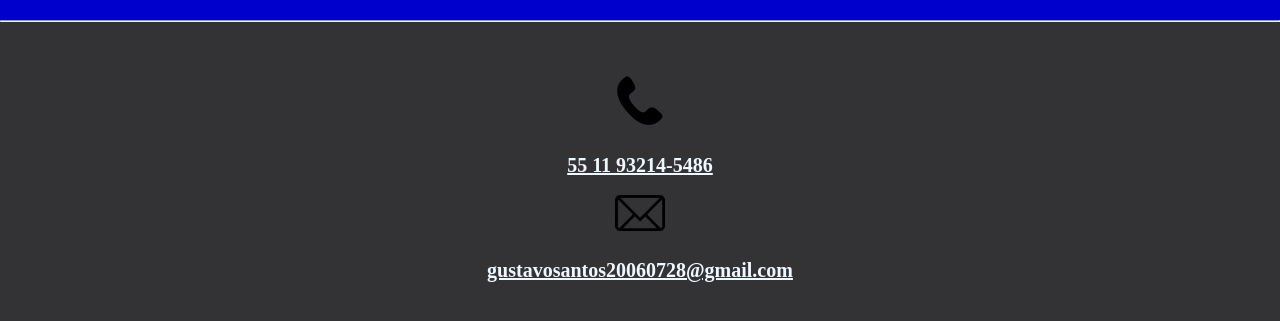
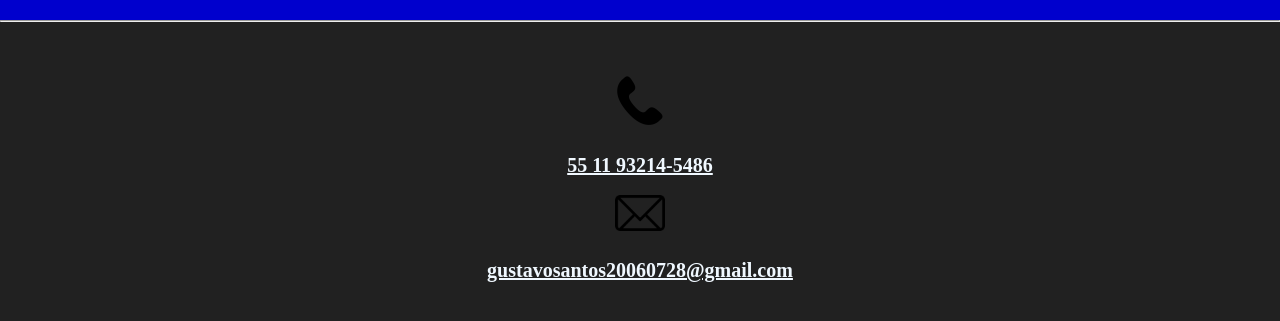
Before and after one commit to GhustavoSantos/Portifolio-Beta, a plain HTML site: page Movie Ranking/contato.html in a window 1280 px wide. Shown: the part 73-394 px from the top of the page. Drawn offline with Linux system fonts and the light colour scheme.

Commit message:
Add files via upload

```diff
--- a/Movie Ranking/contato.html
+++ b/Movie Ranking/contato.html
@@ -4,6 +4,11 @@
     <meta charset="UTF-8">
     <meta name="viewport" content="width=device-width, initial-scale=1.0">
     <title>Contato</title>
+    <style>
+        *{
+            background-color: rgb(33, 33, 33);
+        }
+    </style>
     <link rel="stylesheet" href="style.css">
 </head>
 <body>
--- a/Movie Ranking/style.css
+++ b/Movie Ranking/style.css
@@ -1,7 +1,6 @@
 *
 {
     margin: 0ch;
-    background-color: #333336;
 }
 
 h1
```
